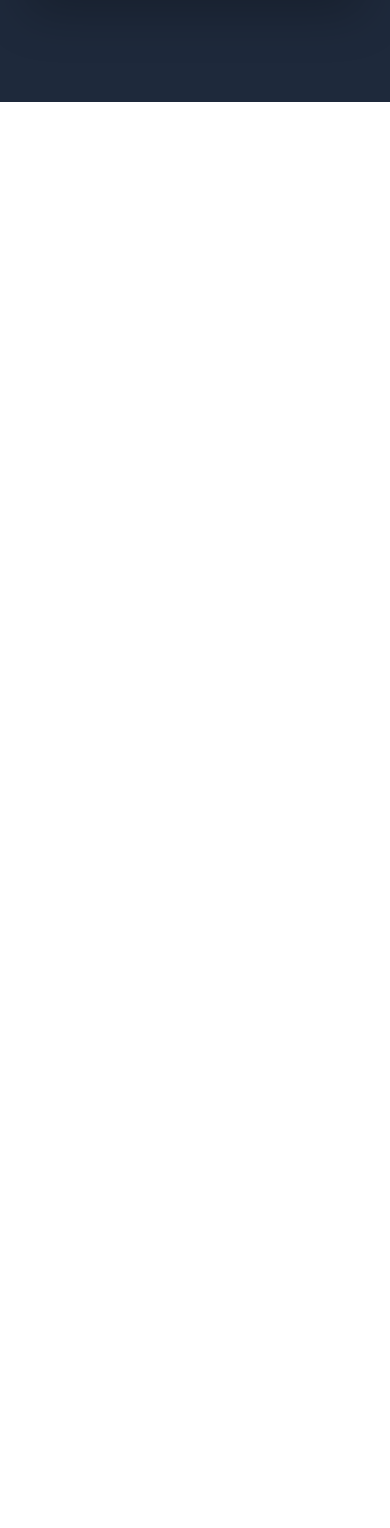
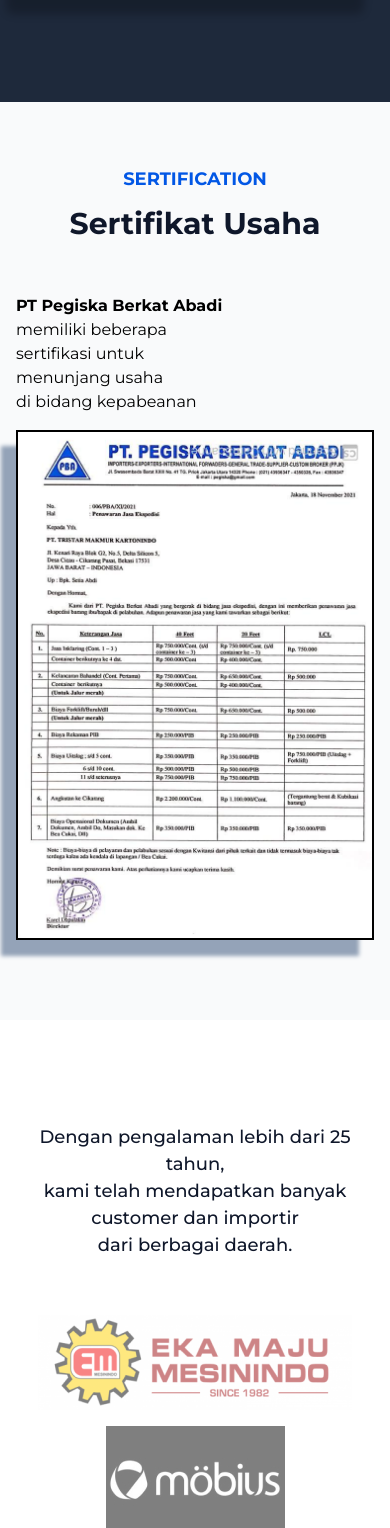
Before and after one commit to novalchristian/PegiskaWeb, a React (Create React App) app: page / in a window 390 px wide. Shown: the part 1715-3243 px from the top of the page. Before the commit the page ends 1817 px from the top, so only its background shows below. Built offline with nearby package versions, Linux system fonts and the light colour scheme.

Commit message:
Menambahkan 2 section selanjutnya

```diff
--- a/src/Assets/Img/index.jsx
+++ b/src/Assets/Img/index.jsx
@@ -6,6 +6,7 @@
 import MobiusLogo from './mobius-logo.jpg'
 import TristarLogo from './tristar-logo.png'
 import ContohGambar from './contoh-gambar.jpg'
+import ContohSertifikat from './ContohSertifikat.jpeg'
 
 export {
     PegiskaLogo,
@@ -16,4 +17,5 @@
     MobiusLogo,
     TristarLogo,
     ContohGambar,
+    ContohSertifikat,
 }
--- a/src/Pages/Home.jsx
+++ b/src/Pages/Home.jsx
@@ -1,6 +1,7 @@
 import React from "react";
 import { NavTemplate, HomeHeroTemplate } from "../Components/Templates";
-import {AlfiLogo, KemenkeuLogo} from '../Assets/Img'
+import {ContohSertifikat, KemenkeuLogo, AlfiLogo, EkaMajuLogo, MobiusLogo, TristarLogo, ContohGambar} from '../Assets/Img'
+import { ButtonAtom } from "../Components/Atoms";
 
 function Home() {
   return (
@@ -50,22 +51,176 @@
                   Atas Kepercayaan
                 </h2>
                 <p className="mt-5 font-light text-[#F6F6F6] text-sm md:text-xl">
-                  PT Pegiska Berkat Abadi bisa berjalan atas ijin dan kepercayaan
-                  dari <br /> pihak kepabeanan negara
+                  PT Pegiska Berkat Abadi bisa berjalan atas ijin dan
+                  kepercayaan dari <br /> pihak kepabeanan negara
                 </p>
               </div>
-            <div className="flex flex-wrap">
-              <div className="w-full lg:w-1/2 flex justify-center">
-                <div className="bg-slate-500 rounded-lg md:py-3 md:px-3 shadow-2xl mt-4">
-                  <img src={KemenkeuLogo} alt="KemenkeuLogo"/>
+              <div className="flex flex-wrap">
+                <div className="w-full lg:w-1/2 flex justify-center">
+                  <div className="bg-slate-500 rounded-lg md:py-3 md:px-3 shadow-One mt-4">
+                    <img src={KemenkeuLogo} alt="KemenkeuLogo" />
+                  </div>
                 </div>
-              </div>
-              <div className="w-full lg:w-1/2 flex justify-center">
-                <div className="bg-slate-500 rounded-lg md:py-3 md:px-3 shadow-2xl mt-4">
-                  <img src={AlfiLogo} alt="KemenkeuLogo"/>
+                <div className="w-full lg:w-1/2 flex justify-center">
+                  <div className="bg-slate-500 rounded-lg md:py-3 md:px-3 shadow-One mt-4">
+                    <img src={AlfiLogo} alt="KemenkeuLogo" />
+                  </div>
                 </div>
               </div>
             </div>
+          </div>
+        </div>
+      </div>
+
+      {/* Sertifikasi Usaha */}
+      <div className="md:pt-28 pt-16 pb-32 flex justify-center bg-gray-50">
+        <div className="container">
+          <div className="w-full px-4">
+            <div className="mb-[-3rem] md:mb-[-3rem] mx-auto text-center max-w-5xl">
+              <h4 className="mb-2 text-lg font-bold text-primary uppercase">
+                Sertification
+              </h4>
+              <h2 className="mb-4 text-3xl font-bold text-dark md:text-[2.5rem]">
+                Sertifikat Usaha
+              </h2>
+              <div className="flex flex-wrap items-center justify-center pt-8 max-w-[62rem]">
+                <div className="w-full lg:w-1/2">
+                  <h2 className="text-left md:text-[1.7rem]">
+                    <span className="font-bold">PT Pegiska Berkat Abadi</span>{" "}
+                    <br />
+                    memiliki beberapa <br />
+                    sertifikasi untuk <br />
+                    menunjang usaha <br />
+                    di bidang kepabeanan
+                  </h2>
+                </div>
+                <div className="lg:w-1/2 flex justify-end items-center">
+                  <div className="mt-4 bg-teal-100 md:w-4/6 border-2 border-black shadow-Two shadow-slate-400">
+                    <img
+                      src={ContohSertifikat}
+                      alt="Sertifikat Pegiska Berkat Abadi"
+                    />
+                  </div>
+                </div>
+              </div>
+            </div>
+          </div>
+        </div>
+      </div>
+
+      {/* Exprience Work */}
+      <div className="md:pt-12 pt-16 pb-10 flex justify-center">
+        <div className="container">
+          <div className="w-full px-4">
+            <div className="mx-auto mb-16 text-center max-w-4xl ">
+              <div className="pb-10">
+                <p className="mt-10 text-dark text-lg md:text-2xl font-medium">
+                  Dengan pengalaman lebih dari 25 tahun, <br />
+                  kami telah mendapatkan banyak customer dan importir <br />
+                  dari berbagai daerah.
+                </p>
+              </div>
+              <div className="flex flex-wrap items-center">
+                <div className="w-full lg:w-1/3 flex justify-center">
+                  <div className="md:py-3 md:px-3 mt-4">
+                    <img src={EkaMajuLogo} alt="KemenkeuLogo" />
+                  </div>
+                </div>
+                <div className="w-full lg:w-1/3 flex justify-center">
+                  <div className=" md:py-3 md:px-3 mt-4">
+                    <img src={MobiusLogo} alt="KemenkeuLogo" />
+                  </div>
+                </div>
+                <div className="w-full lg:w-1/3 flex justify-center">
+                  <div className="md:py-3 md:px-3 mt-4">
+                    <img src={TristarLogo} alt="KemenkeuLogo" />
+                  </div>
+                </div>
+              </div>
+            </div>
+          </div>
+        </div>
+      </div>
+
+      {/* Blog */}
+      <div className="md:pt-12 pt-16 pb-10 flex justify-center">
+        <div className="container">
+          <div className="w-full px-4">
+            <div className="mx-auto mb-16 text-center max-w-7xl">
+              <div className="pb-10">
+                <h4 className="mb-2 text-lg font-bold text-primary uppercase">
+                  Blog
+                </h4>
+                <h2 className="mb-4 text-3xl font-bold text-dark md:text-[2.5rem]">
+                  Informasi Tentang Kepabeanan
+                </h2>
+                <p className="mt-5 font-light text-secondary text-sm md:text-xl">
+                  Dibawah ini terdapat informasi seputar kepabeanan <br /> yang
+                  perlu kamu ketahui.
+                </p>
+              </div>
+
+              <div className="flex flex-wrap">
+                <div className="w-full px-4 md:1/3">
+                  <div className="mb-10 overflow-hidden rounded-3xl bg-white shadow-lg">
+                    <img
+                      src={ContohGambar}
+                      alt="KemenkeuLogo"
+                      className="w-full"
+                    />
+                    <div className="py-8 px-6">
+                      <h4 className="font-bold mb-4">Penjaluran Bea Cukai</h4>
+                      <p className="mb-10">
+                        Jalur Merah, Kuning, dan Hijau yang terdapat di Bea
+                        Cukai...
+                      </p>
+                      <div className="">
+                        <ButtonAtom>Baca selengkapnya</ButtonAtom>
+                      </div>
+                    </div>
+                  </div>
+                </div>
+
+                <div className="w-full px-4 md:w-1/3">
+                  <div className="mb-10 overflow-hidden rounded-3xl bg-white shadow-lg">
+                    <img
+                      src={ContohGambar}
+                      alt="KemenkeuLogo"
+                      className="w-full"
+                    />
+                    <div className="py-8 px-6">
+                      <h4 className="font-bold mb-4">Penjaluran Bea Cukai</h4>
+                      <p className="mb-10">
+                        Jalur Merah, Kuning, dan Hijau yang terdapat di Bea
+                        Cukai...
+                      </p>
+                      <div className="">
+                        <ButtonAtom>Baca selengkapnya</ButtonAtom>
+                      </div>
+                    </div>
+                  </div>
+                </div>
+
+                <div className="w-full px-4 md:1/3">
+                  <div className="mb-10 overflow-hidden rounded-3xl bg-white shadow-lg">
+                    <img
+                      src={ContohGambar}
+                      alt="KemenkeuLogo"
+                      className="w-full"
+                    />
+                    <div className="py-8 px-6">
+                      <h4 className="font-bold mb-4">Penjaluran Bea Cukai</h4>
+                      <p className="mb-10">
+                        Jalur Merah, Kuning, dan Hijau yang terdapat di Bea
+                        Cukai...
+                      </p>
+                      <div className="">
+                        <ButtonAtom>Baca selengkapnya</ButtonAtom>
+                      </div>
+                    </div>
+                  </div>
+                </div>
+              </div>
             </div>
           </div>
         </div>
--- a/tailwind.config.js
+++ b/tailwind.config.js
@@ -15,6 +15,10 @@
       "7xl": "5rem",
     },
     extend: {
+      boxShadow: {
+        "One": "-10px 16px 8px 0px rgba(0, 0, 0, 0.24)",
+        "Two": "-15px 16px 4px 0px rgba(0, 0, 0, 0.24)",
+      },
       fontFamily: {
         Montserrat: ["Montserrat", "sans-serif"],
       },
```
Also changed, not shown: src/Assets/Img/ContohSertifikat.jpeg (added).
